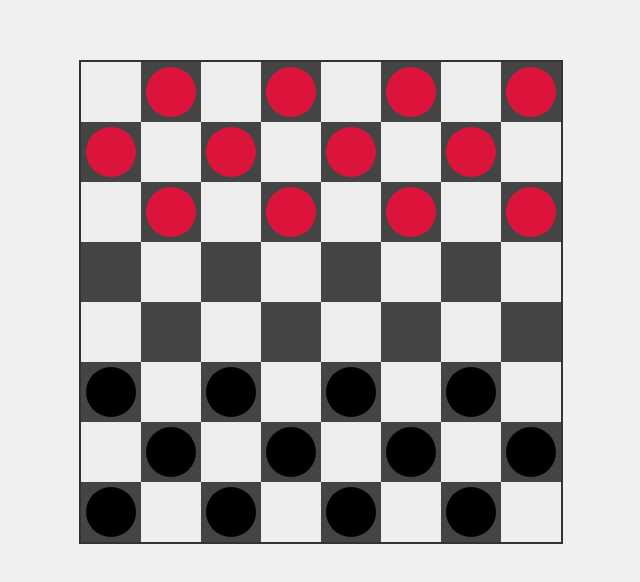
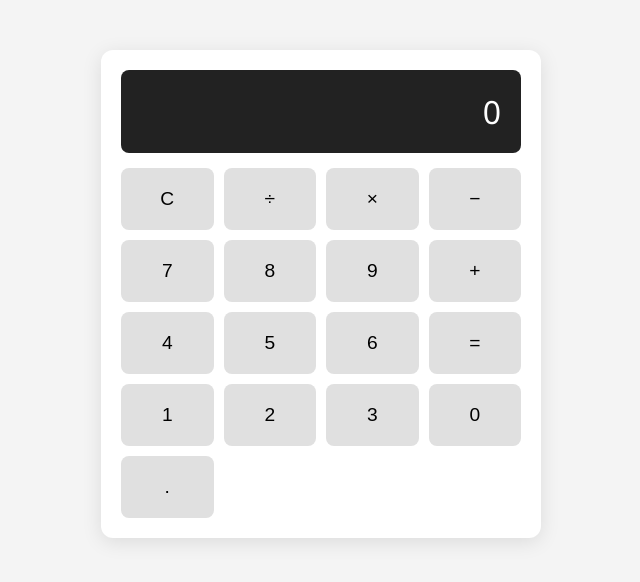
Before and after one commit to theaby/theaby.github.io, a plain HTML site: page index.html in a window 1280 px wide. Shown: the part 106-688 px from the top of the page, without its empty margins (319-959 px from the left). Drawn offline with Linux system fonts and the light colour scheme.

Commit message:
Add files via upload

```diff
--- a/index.html
+++ b/index.html
@@ -1,12 +1,73 @@
 <!DOCTYPE html>
 <html lang="en">
 <head>
-  <meta charset="UTF-8">
-  <title>Checkers Game</title>
-  <link rel="stylesheet" href="style.css">
+  <meta charset="UTF-8" />
+  <meta name="viewport" content="width=device-width, initial-scale=1.0" />
+  <title>Calculator App</title>
+  <link rel="stylesheet" href="style.css" />
+  <link rel="manifest" href="manifest.json" />
 </head>
 <body>
-  <div id="board"></div>
-  <script src="script.js"></script>
+  <div class="calculator">
+    <div class="display" id="display">0</div>
+    <div class="buttons">
+      <button onclick="clearDisplay()">C</button>
+      <button onclick="append('/')">÷</button>
+      <button onclick="append('*')">×</button>
+      <button onclick="append('-')">−</button>
+
+      <button onclick="append('7')">7</button>
+      <button onclick="append('8')">8</button>
+      <button onclick="append('9')">9</button>
+      <button onclick="append('+')">+</button>
+
+      <button onclick="append('4')">4</button>
+      <button onclick="append('5')">5</button>
+      <button onclick="append('6')">6</button>
+      <button onclick="calculate()">=</button>
+
+      <button onclick="append('1')">1</button>
+      <button onclick="append('2')">2</button>
+      <button onclick="append('3')">3</button>
+      <button onclick="append('0')">0</button>
+      <button onclick="append('.')">.</button>
+    </div>
+  </div>
+
+  <script>
+    const display = document.getElementById('display');
+
+    function append(value) {
+      if (display.innerText === '0') {
+        display.innerText = value;
+      } else {
+        display.innerText += value;
+      }
+    }
+
+    function clearDisplay() {
+      display.innerText = '0';
+    }
+
+    function calculate() {
+      try {
+        display.innerText = eval(display.innerText);
+      } catch (error) {
+        display.innerText = 'Error';
+      }
+    }
+
+    if ('serviceWorker' in navigator) {
+      window.addEventListener('load', function() {
+        navigator.serviceWorker.register('./service-worker.js')
+          .then(function(registration) {
+            console.log('ServiceWorker registered:', registration);
+          })
+          .catch(function(error) {
+            console.log('ServiceWorker registration failed:', error);
+          });
+      });
+    }
+  </script>
 </body>
 </html>
--- a/style.css
+++ b/style.css
@@ -1,49 +1,60 @@
 body {
-  font-family: sans-serif;
+  margin: 0;
+  font-family: 'Segoe UI', Tahoma, Geneva, Verdana, sans-serif;
+  background-color: #f4f4f4;
   display: flex;
   justify-content: center;
   align-items: center;
   height: 100vh;
-  background: #f0f0f0;
 }
-#board {
+
+.calculator {
+  background-color: #fff;
+  padding: 20px;
+  border-radius: 12px;
+  box-shadow: 0 4px 20px rgba(0, 0, 0, 0.1);
+  width: 100%;
+  max-width: 400px;
+}
+
+.display {
+  background-color: #222;
+  color: #fff;
+  font-size: 2em;
+  padding: 20px;
+  text-align: right;
+  border-radius: 8px;
+  margin-bottom: 15px;
+  overflow-x: auto;
+}
+
+.buttons {
   display: grid;
-  grid-template-columns: repeat(8, 60px);
-  grid-template-rows: repeat(8, 60px);
-  border: 2px solid #333;
+  grid-template-columns: repeat(4, 1fr);
+  gap: 10px;
 }
-.cell {
-  width: 60px;
-  height: 60px;
-  box-sizing: border-box;
+
+button {
+  padding: 20px;
+  font-size: 1.2em;
+  border: none;
+  border-radius: 8px;
+  background-color: #e0e0e0;
+  cursor: pointer;
+  transition: background-color 0.3s ease;
 }
-.dark {
-  background: #444;
+
+button:hover {
+  background-color: #d0d0d0;
 }
-.light {
-  background: #eee;
+
+@media (max-width: 500px) {
+  .calculator {
+    padding: 15px;
+  }
+
+  button {
+    padding: 15px;
+    font-size: 1em;
+  }
 }
-.piece {
-  width: 50px;
-  height: 50px;
-  border-radius: 50%;
-  margin: 5px;
-  transition: transform 0.3s ease, background 0.3s ease;
-  position: relative;
-}
-.red {
-  background: crimson;
-}
-.black {
-  background: black;
-}
-.king::after {
-  content: "👑";
-  position: absolute;
-  top: 5px;
-  left: 5px;
-  font-size: 20px;
-}
-.selected {
-  outline: 3px solid yellow;
-}
```
Also changed, not shown: service-worker.js (added, +23 -0 lines), icon.png (added), manifest.json (added).
